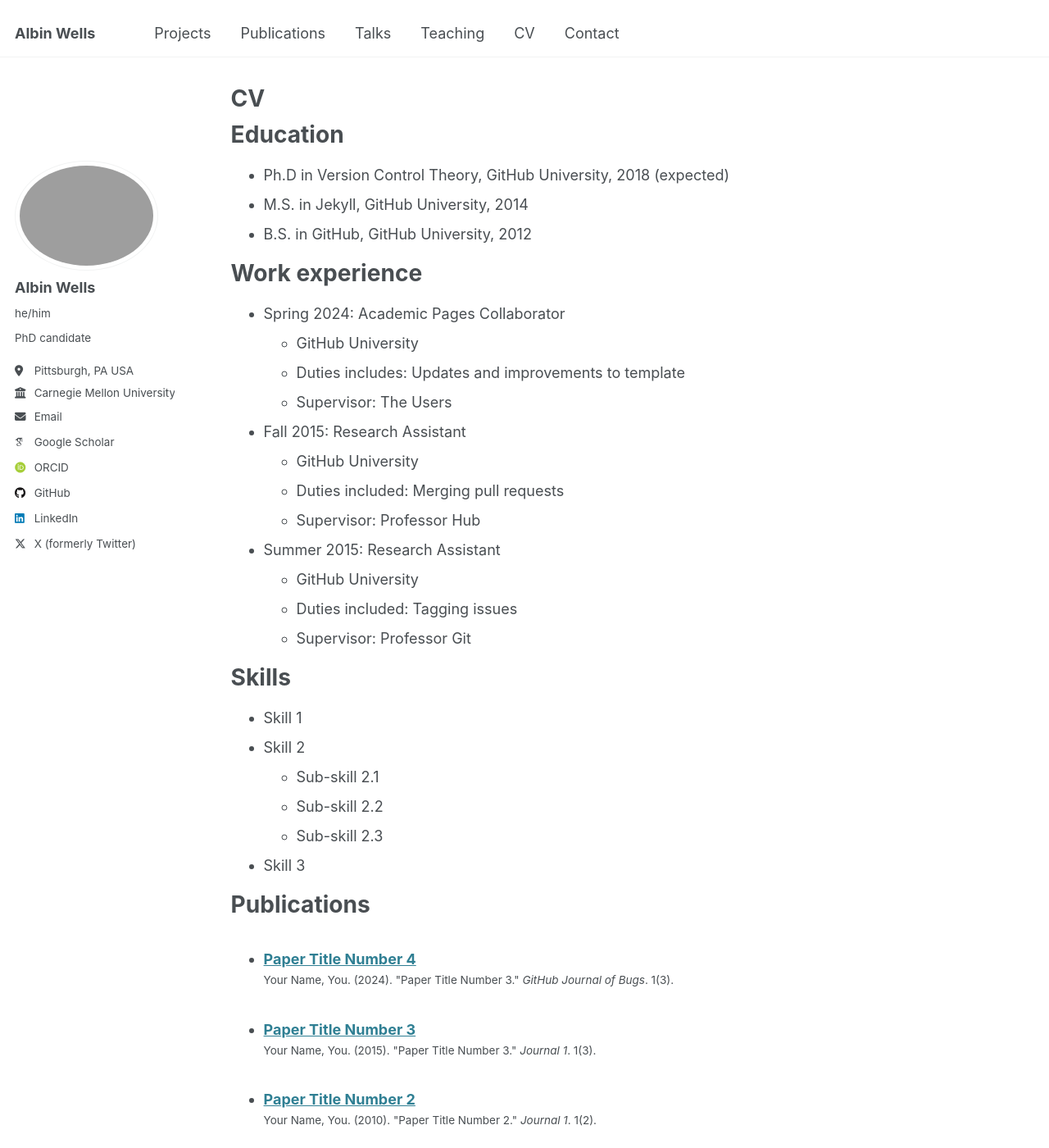
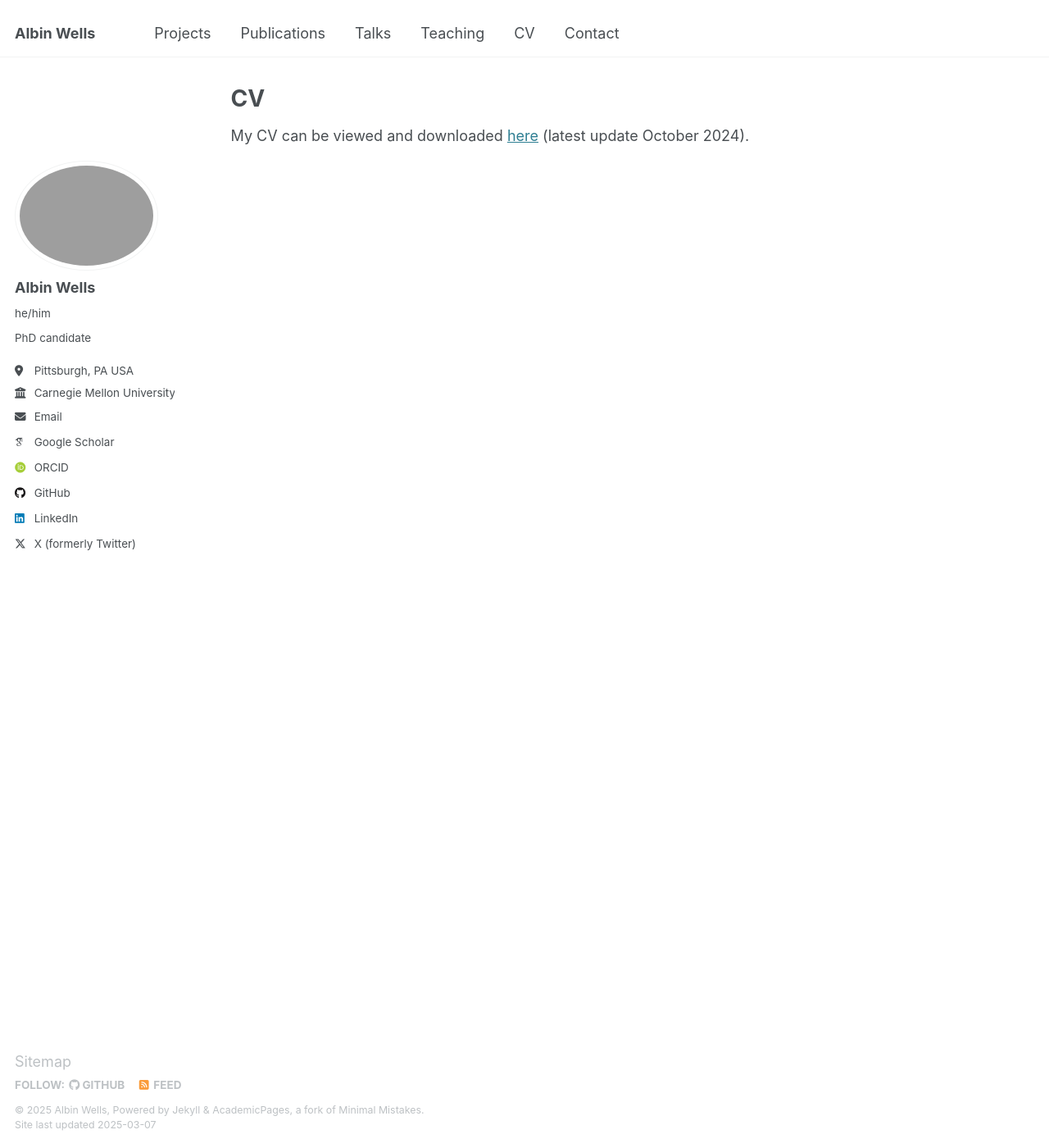
Before and after one commit to albinwwells/albinwwells.github.io, a Jekyll site: the page built from _pages/cv.md, in a window 1280 px wide and 1400 px high. Shown: the whole window at 82% size. Built offline with Jekyll 4.4.1, drawn with Linux system fonts in a browser that asks for light colours; some web fonts are replaced; some of the changed text lies outside the part shown.

Commit message:
Update cv.md

```diff
--- a/_pages/cv.md
+++ b/_pages/cv.md
@@ -5,60 +5,10 @@ permalink: /cv/
 author_profile: true
 redirect_from:
   - /resume
+  - /cv
+  - /curriculumvitae
 ---
 
-{% include base_path %}
+<!--- <iframe src="/files/cv/CV_DanielGedon_2311.pdf" width="50%" height="500" frameborder="no" border="0" marginwidth="0" marginheight="0"></iframe> -->
 
-Education
-======
-* Ph.D in Version Control Theory, GitHub University, 2018 (expected)
-* M.S. in Jekyll, GitHub University, 2014
-* B.S. in GitHub, GitHub University, 2012
-
-Work experience
-======
-* Spring 2024: Academic Pages Collaborator
-  * GitHub University
-  * Duties includes: Updates and improvements to template
-  * Supervisor: The Users
-
-* Fall 2015: Research Assistant
-  * GitHub University
-  * Duties included: Merging pull requests
-  * Supervisor: Professor Hub
-
-* Summer 2015: Research Assistant
-  * GitHub University
-  * Duties included: Tagging issues
-  * Supervisor: Professor Git
-
-Skills
-======
-* Skill 1
-* Skill 2
-  * Sub-skill 2.1
-  * Sub-skill 2.2
-  * Sub-skill 2.3
-* Skill 3
-
-Publications
-======
-  <ul>{% for post in site.publications reversed %}
-    {% include archive-single-cv.html %}
-  {% endfor %}</ul>
-
-Talks
-======
-  <ul>{% for post in site.talks reversed %}
-    {% include archive-single-talk-cv.html  %}
-  {% endfor %}</ul>
-
-Teaching
-======
-  <ul>{% for post in site.teaching reversed %}
-    {% include archive-single-cv.html %}
-  {% endfor %}</ul>
-
-Service and leadership
-======
-* Currently signed in to 43 different slack teams
+My CV can be viewed and downloaded [here](/files/cv/Wells Biosketch-2pg.pdf) (latest update October 2024).
```
